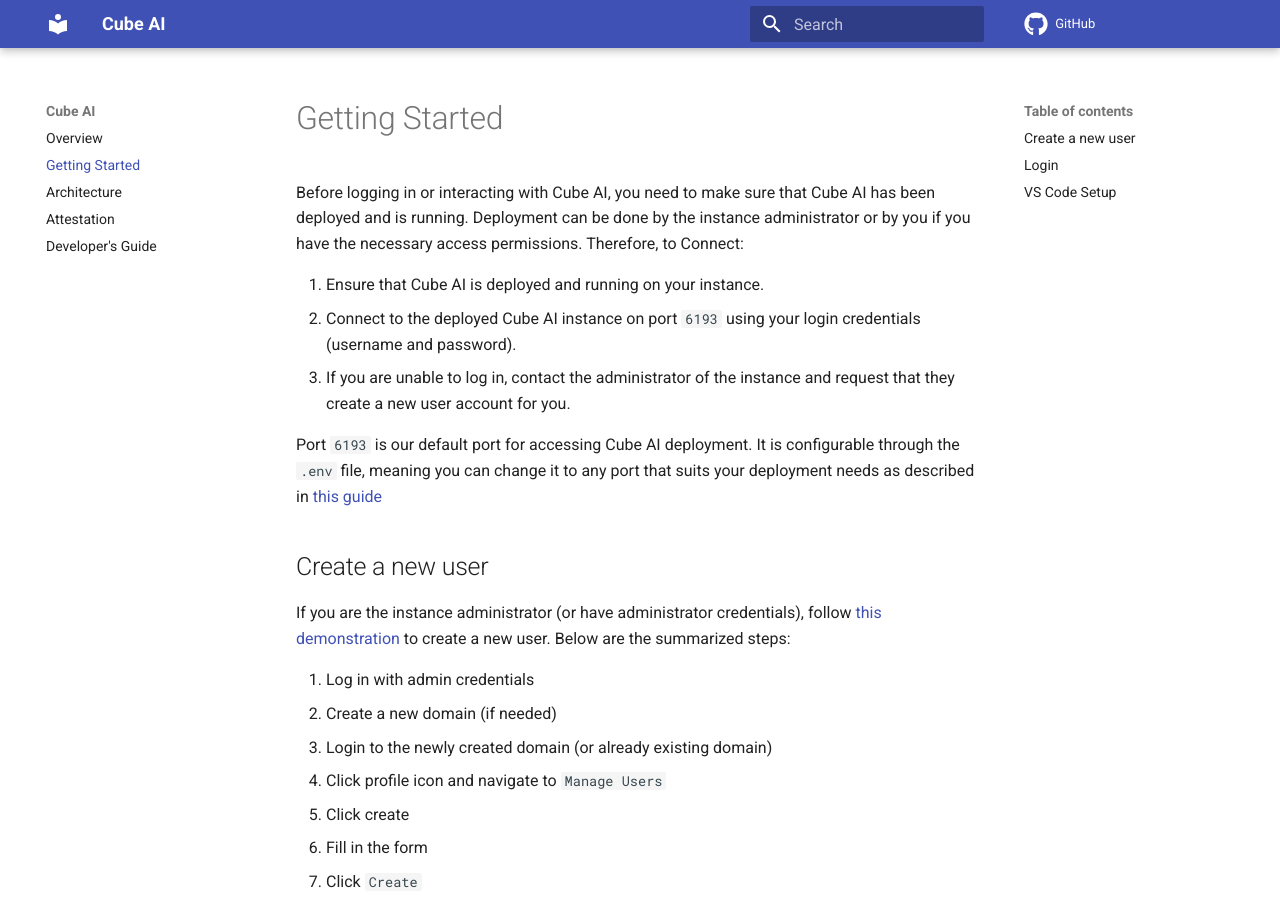
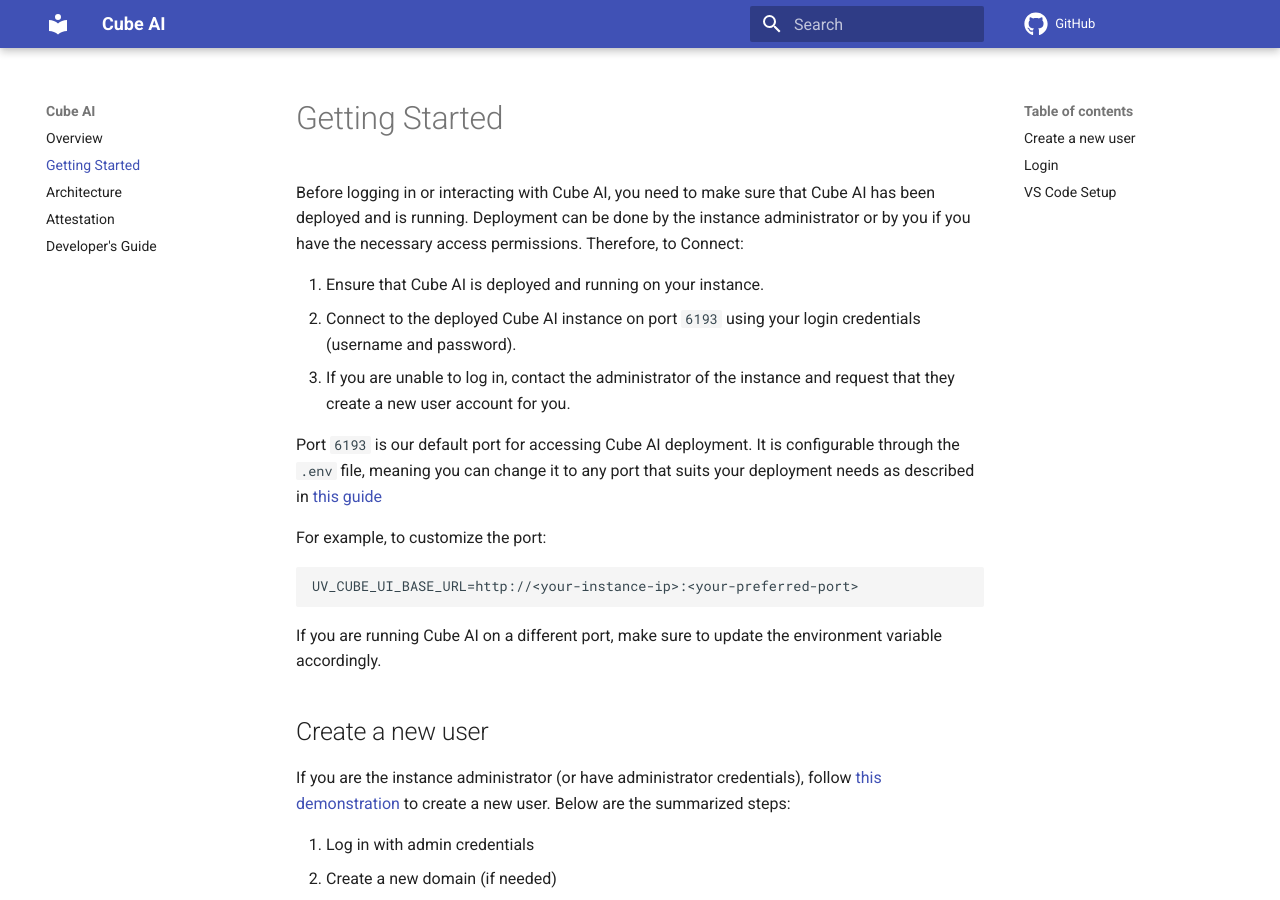
Before and after one commit to ultravioletrs/cube-docs, an MkDocs documentation site: the page built from docs/getting-started.md, in a window 1280 px wide and 900 px high. Built offline with MkDocs 1.6.1 and Material for MkDocs 9.7.7, drawn with Linux system fonts in a browser that asks for light colours; comment, search, counter and statistics services are not loaded.

Commit message:
Clarify default Cube AI port
Signed-off-by: JeffMboya <jangina.mboya@gmail.com>

````diff
--- a/docs/getting-started.md
+++ b/docs/getting-started.md
@@ -7,6 +7,14 @@
 3. If you are unable to log in, contact the administrator of the instance and request that they create a new user account for you.
 
 Port `6193` is our default port for accessing Cube AI deployment. It is configurable through the `.env` file, meaning you can change it to any port that suits your deployment needs as described in [this guide](https://github.com/ultravioletrs/cube/blob/main/hal/ubuntu/README.md)
+
+For example, to customize the port:
+
+```bash
+UV_CUBE_UI_BASE_URL=http://<your-instance-ip>:<your-preferred-port>
+```
+
+If you are running Cube AI on a different port, make sure to update the environment variable accordingly.
 
 ## Create a new user
 
````
